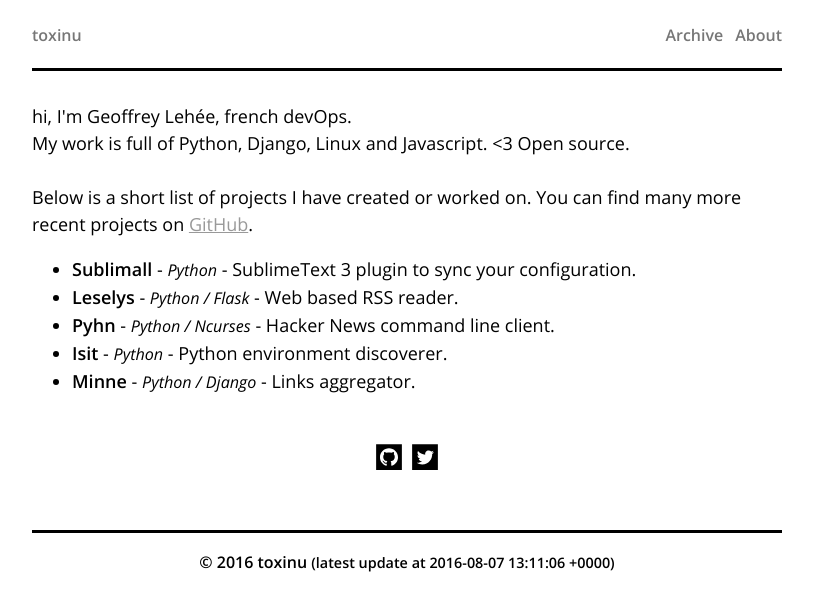
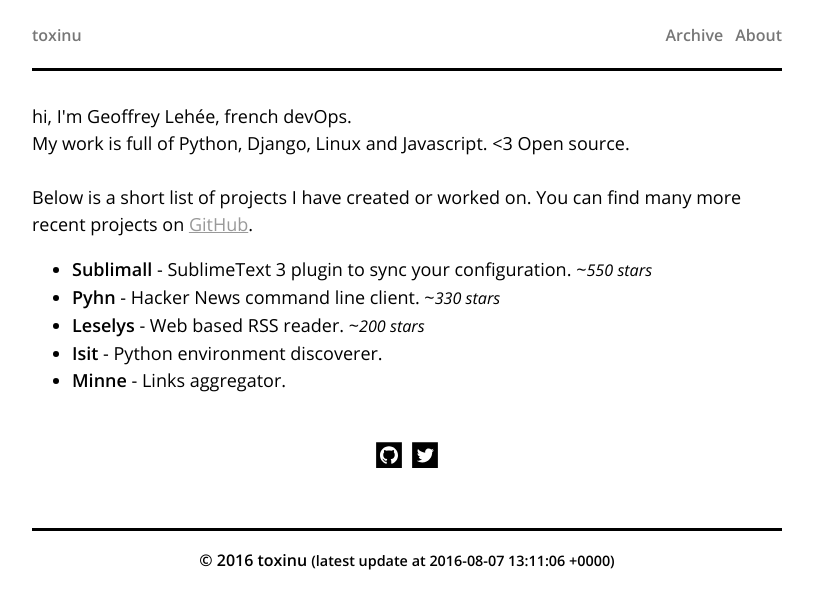
Before and after one commit to toxinu/old.toxi.nu, a Jekyll site: the page built from about.html, in a window 1280 px wide. Shown: the top 611 px of the page, without its empty margins (233-1046 px from the left). Built offline with Jekyll 4.4.1, drawn with Linux system fonts in a browser that asks for light colours; Markdown is read by kramdown in place of the engine named in the settings.

Commit message:
Update projects page

```diff
--- a/_config.yml
+++ b/_config.yml
@@ -18,16 +18,19 @@
   url:   https://github.com/toxinu/Sublimall
   desc:  SublimeText 3 plugin to sync your configuration.
   tech:  Python
+  stars:  550
+
+- title: Pyhn
+  url:   https://github.com/toxinu/pyhn
+  desc:  Hacker News command line client.
+  tech:  Python / Ncurses
+  stars: 330
 
 - title: Leselys
   url:   https://github.com/toxinu/leselys
   desc:  Web based RSS reader.
   tech:  Python / Flask
-
-- title: Pyhn
-  url:   https://github.com/toxinu/pyhn
-  desc:  Hacker News command line client.
-  tech:  Python / Ncurses
+  stars: 200
 
 - title: Isit
   url:   https://github.com/toxinu/isit
--- a/about.html
+++ b/about.html
@@ -17,7 +17,7 @@
     <ul class="projects">
         {% for project in site.projects %}
         <li>
-            <strong><a target="_blank" href="{{project.url}}">{{project.title}}</a></strong> - <em><small>{{project.tech}}</small></em> - {{project.desc}}
+            <strong><a target="_blank" href="{{project.url}}">{{project.title}}</a></strong> - {{project.desc}} {% if project.stars %}~<em><small>{{project.stars}} stars</small></em>{% endif %}
         </li>
         {% endfor %}
     </ul>
```
